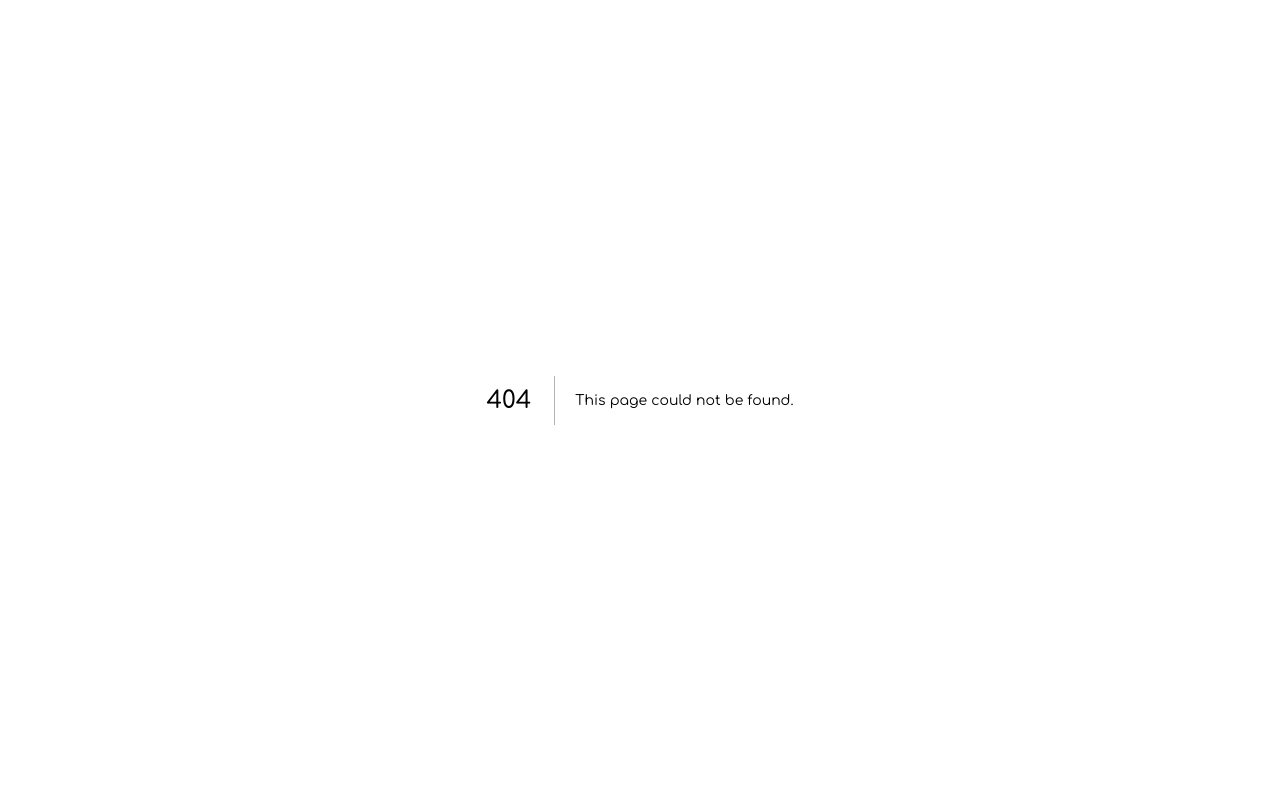
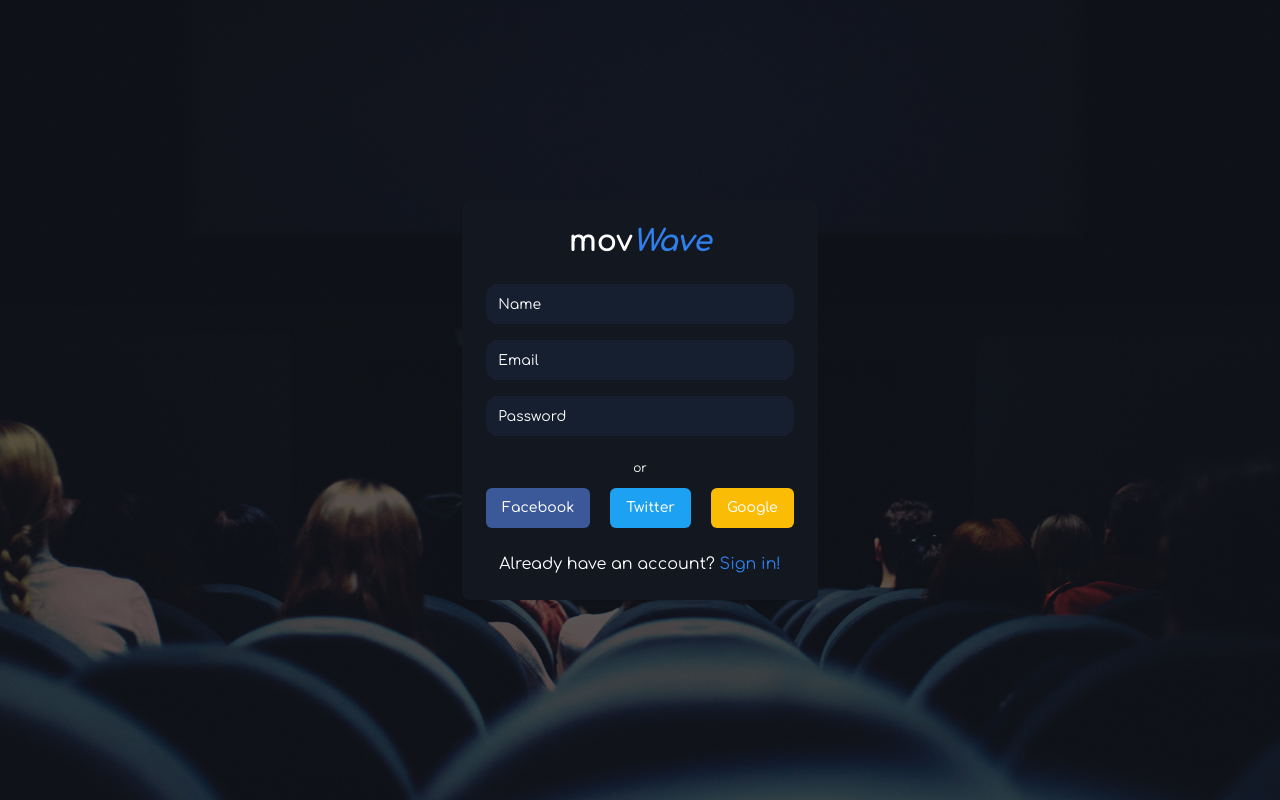
Before and after one commit to aayussraut/next-movWave, a Next.js app: page /auth/register in a window 1280 px wide. Before the commit this address had no page. Built offline with nearby package versions, Linux system fonts and the light colour scheme.

Commit message:
feat: Create register page

```diff
--- /dev/null
+++ b/src/app/auth/register/page.tsx
@@ -0,0 +1,16 @@
+import { AuthWrapper } from "@/components/card/auth-wrapper";
+import RegisterForm from "@/components/form/register-form";
+import { Button } from "@/components/ui/button";
+import { Input } from "@/components/ui/input";
+
+export default function RegisterPage() {
+  return (
+    <AuthWrapper
+      backButtonHref="/auth/login"
+      backButtonLabel="Already have an account?"
+      backButtonLinkLabel="Sign in!"
+    >
+      <RegisterForm />
+    </AuthWrapper>
+  );
+}
```
